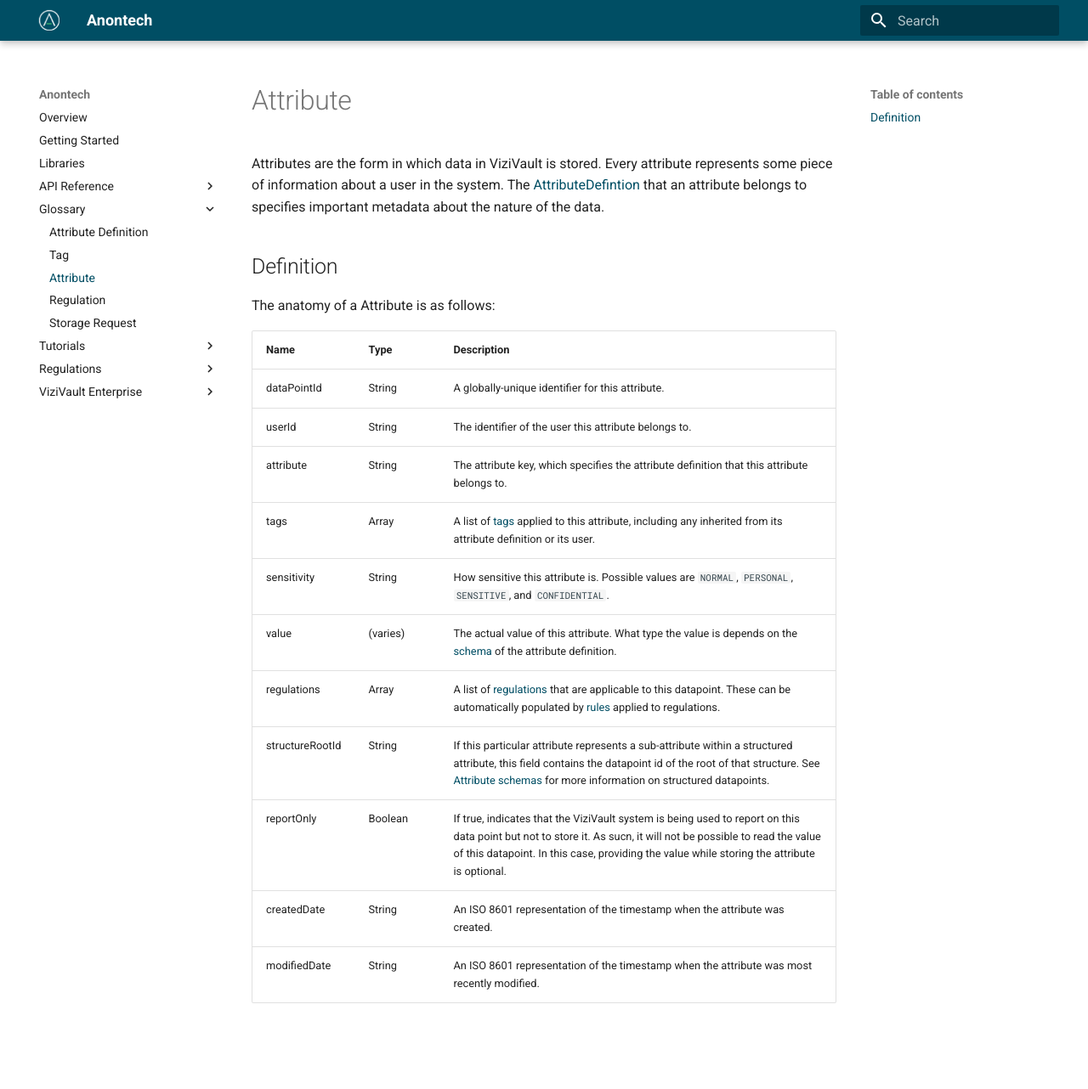
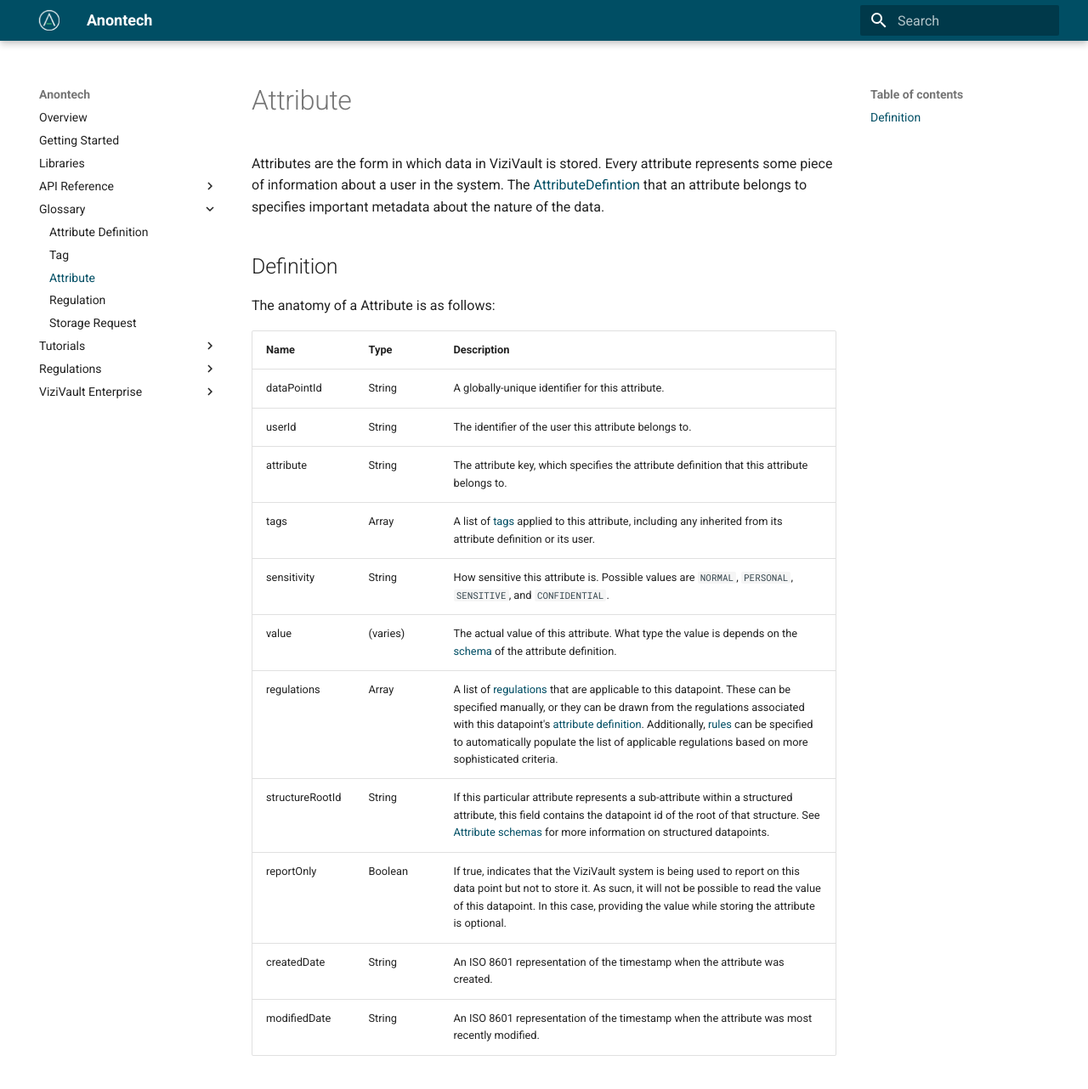
Before and after one commit to anontechnology/documentation, an MkDocs documentation site: the page built from docs/glossary/attribute.md, in a window 1280 px wide and 1282 px high. Shown: the whole window at 85% size. Built offline with MkDocs 1.6.1 and Material for MkDocs 9.7.7, drawn with Linux system fonts in a browser that asks for light colours.

Commit message:
clarified use of regulations field on attributes

```diff
--- a/docs/glossary/attribute.md
+++ b/docs/glossary/attribute.md
@@ -14,7 +14,7 @@
 |tags|Array<String>|A list of [tags](/glossary/tag) applied to this attribute, including any inherited from its attribute definition or its user.|
 |sensitivity|String|How sensitive this attribute is. Possible values are `NORMAL`, `PERSONAL`, `SENSITIVE`, and `CONFIDENTIAL`.|
 |value|(varies)|The actual value of this attribute. What type the value is depends on the [schema](/tutorials/attribute-schemas) of the attribute definition.|
-|regulations|Array<String>|A list of [regulations](/glossary/regulation) that are applicable to this datapoint. These can be automatically populated by [rules](/tutorials/regulation-rules) applied to regulations.|
+|regulations|Array<String>|A list of [regulations](/glossary/regulation) that are applicable to this datapoint. These can be specified manually, or they can be drawn from the regulations associated with this datapoint's [attribute definition](/glossary/attribute-definition). Additionally, [rules](/tutorials/regulation-rules) can be specified to automatically populate the list of applicable regulations based on more sophisticated criteria.|
 |structureRootId|String|If this particular attribute represents a sub-attribute within a structured attribute, this field contains the datapoint id of the root of that structure. See [Attribute schemas](/tutorials/attribute-schemas) for more information on structured datapoints.|
 |reportOnly|Boolean|If true, indicates that the ViziVault system is being used to report on this data point but not to store it. As sucn, it will not be possible to read the value of this datapoint. In this case, providing the value while storing the attribute is optional.|
 |createdDate|String|An ISO 8601 representation of the timestamp when the attribute was created.|
```
Also changed, not shown: docs/glossary/attribute-definition.md (+1 -1 lines).
